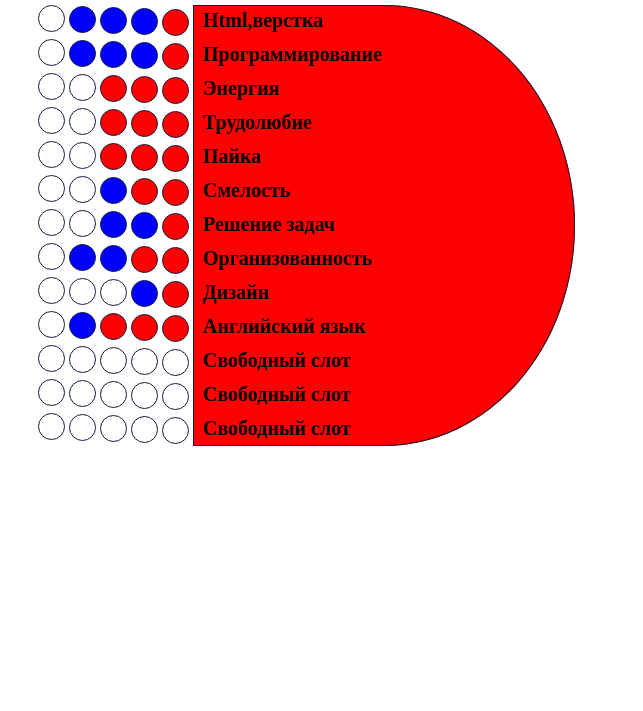
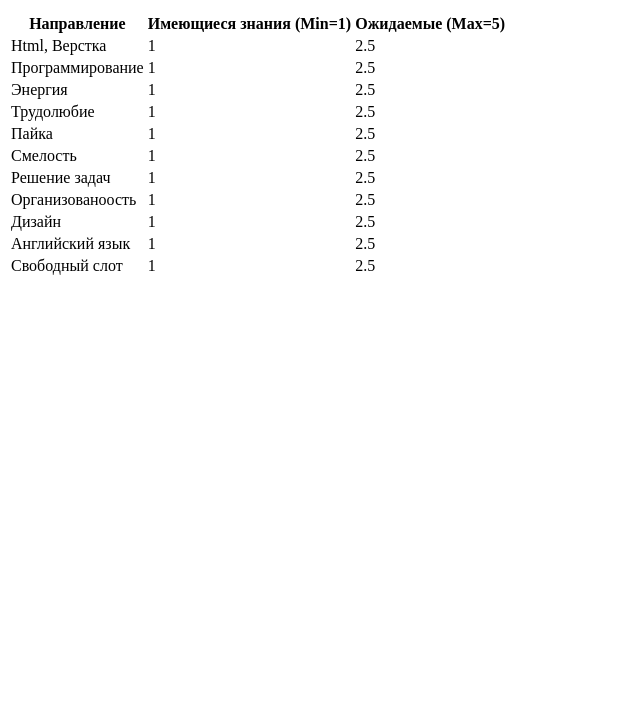
Before and after one commit to darkii93/darkii93.github.io, a plain HTML site: page index.html in a window 1280 px wide. Shown: the part 89-800 px from the top of the page, without its empty margins (0-643 px from the left). Drawn offline with Linux system fonts and the light colour scheme.

Commit message:
Update index.html

```diff
--- a/index.html
+++ b/index.html
@@ -5,160 +5,75 @@
     <meta charset="utf-8">
     <link rel="stylesheet" href="main.css" type="text/css">
     <title>octopus</title>
-  </head>
-  <body>
-    <header class="main">
-      <h1 class="header1">Осьминожка навыков</h1>
-<h1>
-  <div class="point3">
-    <div class="point2">
-      <div class="point2">
-        <div class="point2">
-          <div class="point1">Html,верстка
-            <fieldset class="head">
+    </head>
 
-              </fieldset>
-            </div>
-          </div>
-        </div>
-      </div>
-    </div>
+    <body>
 
-  <div class="point3">
-    <div class="point2">
-      <div class="point2">
-        <div class="point2">
-          <div class="point1">Программирование
-          </div>
-        </div>
-      </div>
-    </div>
-  </div>
+        <h1 class="header1">Осьминожка навыков Филиппа</h1>
 
-<div class="point3">
-  <div class="point3">
-    <div class="point1">
-      <div class="point1">
-        <div class="point1">Энергия
-        </div>
-      </div>
-    </div>
-  </div>
-</div>
+        <table class="table1">
 
-<div class="point3">
-  <div class="point3">
-    <div class="point1">
-      <div class="point1">
-        <div class="point1"> Трудолюбие
-        </div>
-      </div>
-    </div>
-  </div>
-</div>
+            <tr>
+                <th>Направление</th>
+                <th>Имеющиеся знания (Min=1)</th>
+                <th>Ожидаемые (Max=5)</th>
+            </tr>
+            <tr>
+                <td>Html, Верстка</td>
+                <td>1</td>
+                <td>2.5</td>
+            </tr>
+            <tr>
+                <td>Программирование</td>
+                <td>1</td>
+                <td>2.5</td>
+            </tr>
+            <tr>
+                <td>Энергия</td>
+                <td>1</td>
+                <td>2.5</td>
+            </tr>
+            <tr>
+                <td>Трудолюбие</td>
+                <td>1</td>
+                <td>2.5</td>
+            </tr>
+            <tr>
+                <td>Пайка</td>
+                <td>1</td>
+                <td>2.5</td>
+            </tr>
+            <tr>
+                <td>Смелость</td>
+                <td>1</td>
+                <td>2.5</td>
+            </tr>
+            <tr>
+                <td>Решение задач</td>
+                <td>1</td>
+                <td>2.5</td>
+            </tr>
+            <tr>
+                <td>Организованоость</td>
+                <td>1</td>
+                <td>2.5</td>
+            </tr>
+            <tr>
+                <td>Дизайн</td>
+                <td>1</td>
+                <td>2.5</td>
+            </tr>
+            <tr>
+                <td>Английский язык</td>
+                <td>1</td>
+                <td>2.5</td>
+            </tr>
+            <tr>
+                <td>Свободный слот</td>
+                <td>1</td>
+                <td>2.5</td>
+            </tr>
 
-  <div class="point3">
-    <div class="point3">
-        <div class="point1">
-            <div class="point1">
-                <div class="point1">Пайка
-                    </div>
-                  </div>
-                </div>
-              </div>
-            </div>
+        </table>
 
-    <div class="point3">
-      <div class="point3">
-        <div class="point2">
-          <div class="point1">
-            <div class="point1">Смелость
-          </div>
-        </div>
-      </div>
-    </div>
-    </div>
-
-    <div class="point3">
-      <div class="point3">
-        <div class="point2">
-          <div class="point2">
-            <div class="point1">Решение задач
-          </div>
-        </div>
-      </div>
-    </div>
-    </div>
-
-    <div class="point3">
-      <div class="point2">
-        <div class="point2">
-          <div class="point1">
-            <div class="point1">Организованность
-          </div>
-        </div>
-      </div>
-    </div>
-    </div>
-
-    <div class="point3">
-      <div class="point3">
-        <div class="point3">
-          <div class="point2">
-            <div class="point1">Дизайн
-          </div>
-        </div>
-      </div>
-    </div>
-    </div>
-
-    <div class="point3">
-      <div class="point2">
-        <div class="point1">
-          <div class="point1">
-            <div class="point1">Английский язык
-          </div>
-        </div>
-      </div>
-    </div>
-    </div>
-
-    <div class="point3">
-      <div class="point3">
-        <div class="point3">
-          <div class="point3">
-            <div class="point3">Свободный слот
-          </div>
-        </div>
-      </div>
-    </div>
-    </div>
-
-    <div class="point3">
-      <div class="point3">
-        <div class="point3">
-          <div class="point3">
-            <div class="point3">Свободный слот
-          </div>
-        </div>
-      </div>
-    </div>
-    </div>
-
-    <div class="point3">
-      <div class="point3">
-        <div class="point3">
-          <div class="point3">
-            <div class="point3">Свободный слот
-          </div>
-        </div>
-      </div>
-    </div>
-    </div>
-</h1>
-
-
-    </header>
-
-  </body>
-</html>
+    </body>
```
